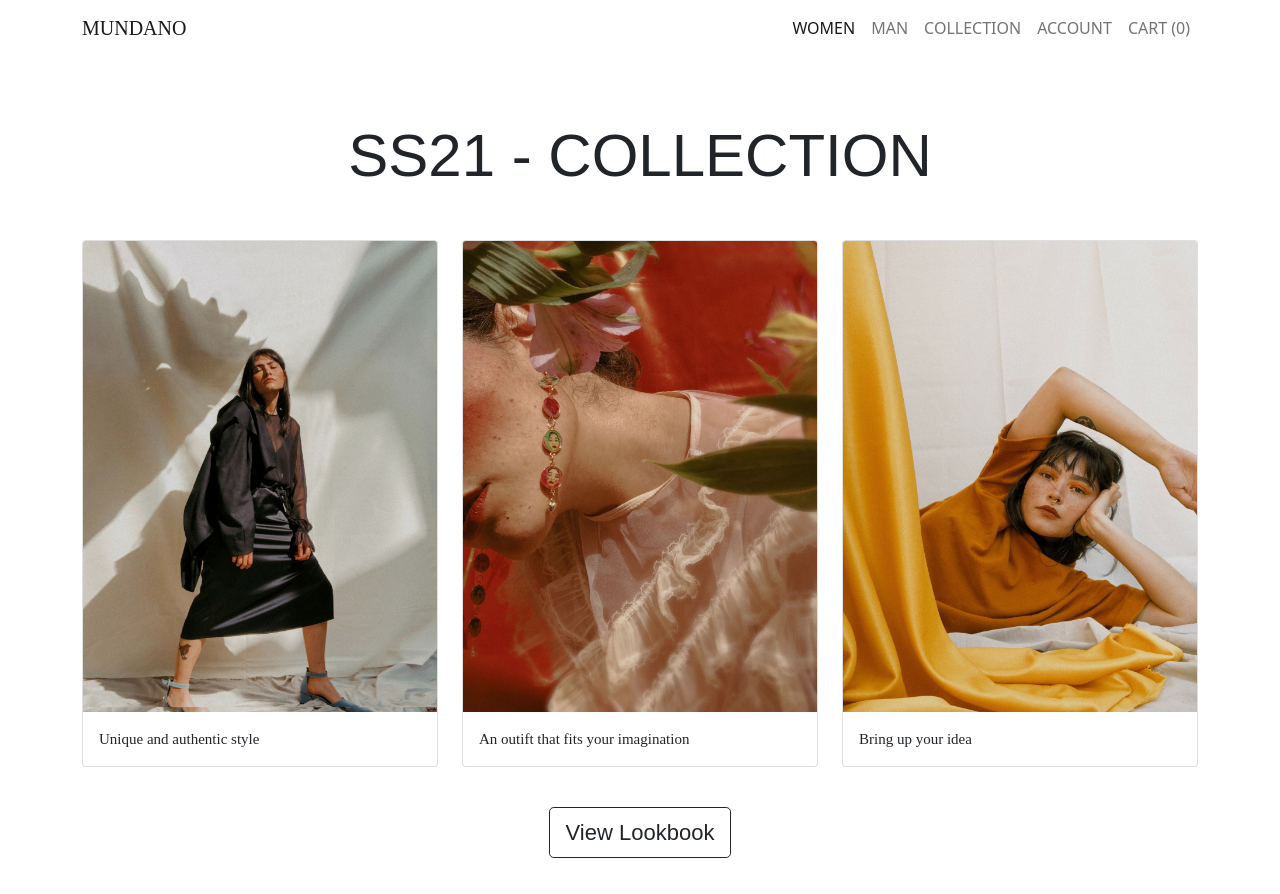
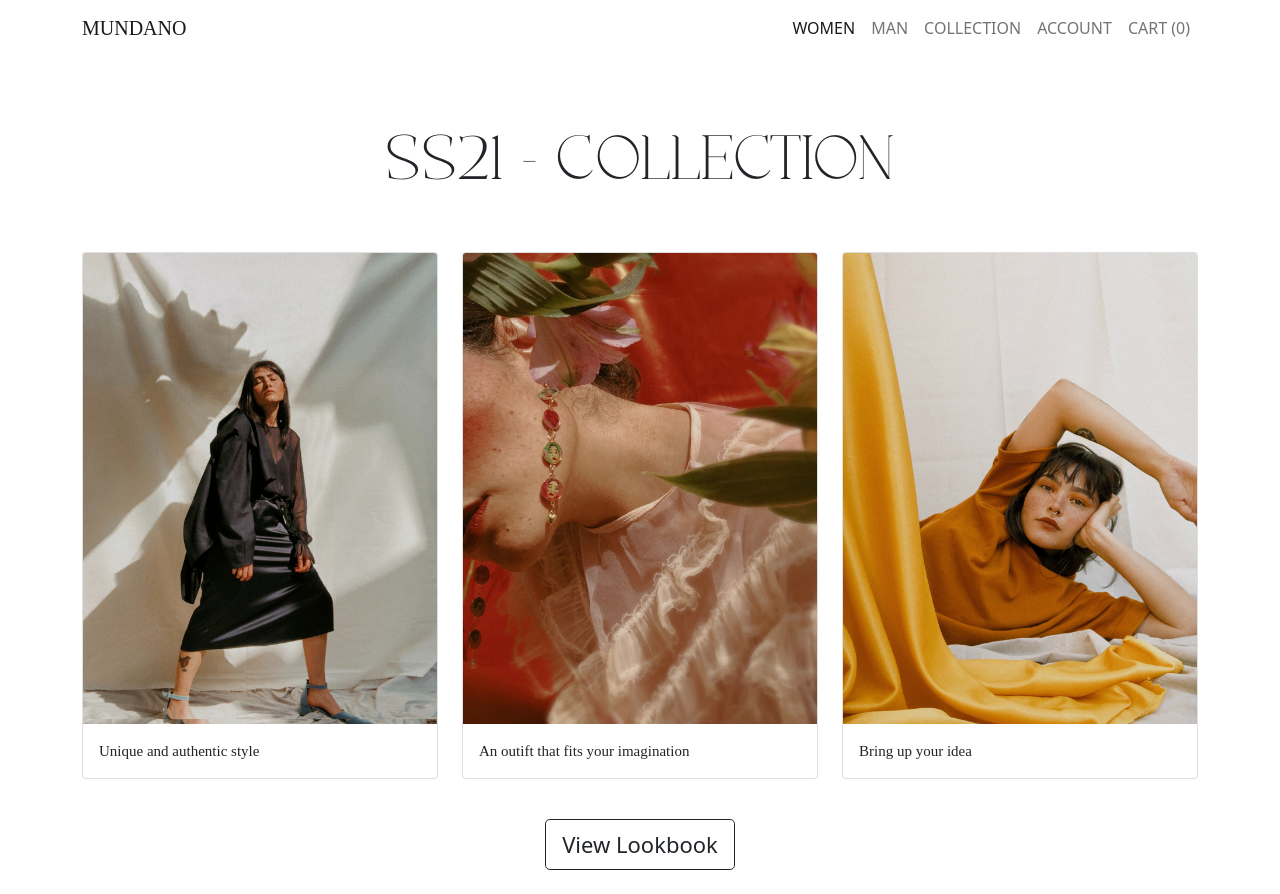
Before and after one commit to 27rayn/mundano.web.tugas, a plain HTML site: page index.html in a window 1280 px wide. Drawn offline with nearby package versions, Linux system fonts and the light colour scheme.

Commit message:
ubah font

```diff
--- a/index.html
+++ b/index.html
@@ -53,7 +53,7 @@
     <div class="container">
       <div class="row text-center">
         <div class="col-4-md">
-          <h1 style="font-size: 60px; padding-top: 64px;"> SS21 - COLLECTION</h1>
+          <h1 style=" font-family: Casta; font-size: 70px; padding-top: 64px;"> SS21 - COLLECTION</h1>
         </div>
       </div>
       <div class="row">
--- a/style.css
+++ b/style.css
@@ -1,5 +1,5 @@
-#sscollection21 {
-  font-family: Casta, Arial, Helvetica, sans-serif, "Franklin Gothic Medium", "Arial Narrow", Arial, sans-serif;
+@font-face {
+  font-family: Casta;
   src: url(fonts/Casta-Thin.otf);
 }
 .p {
```
